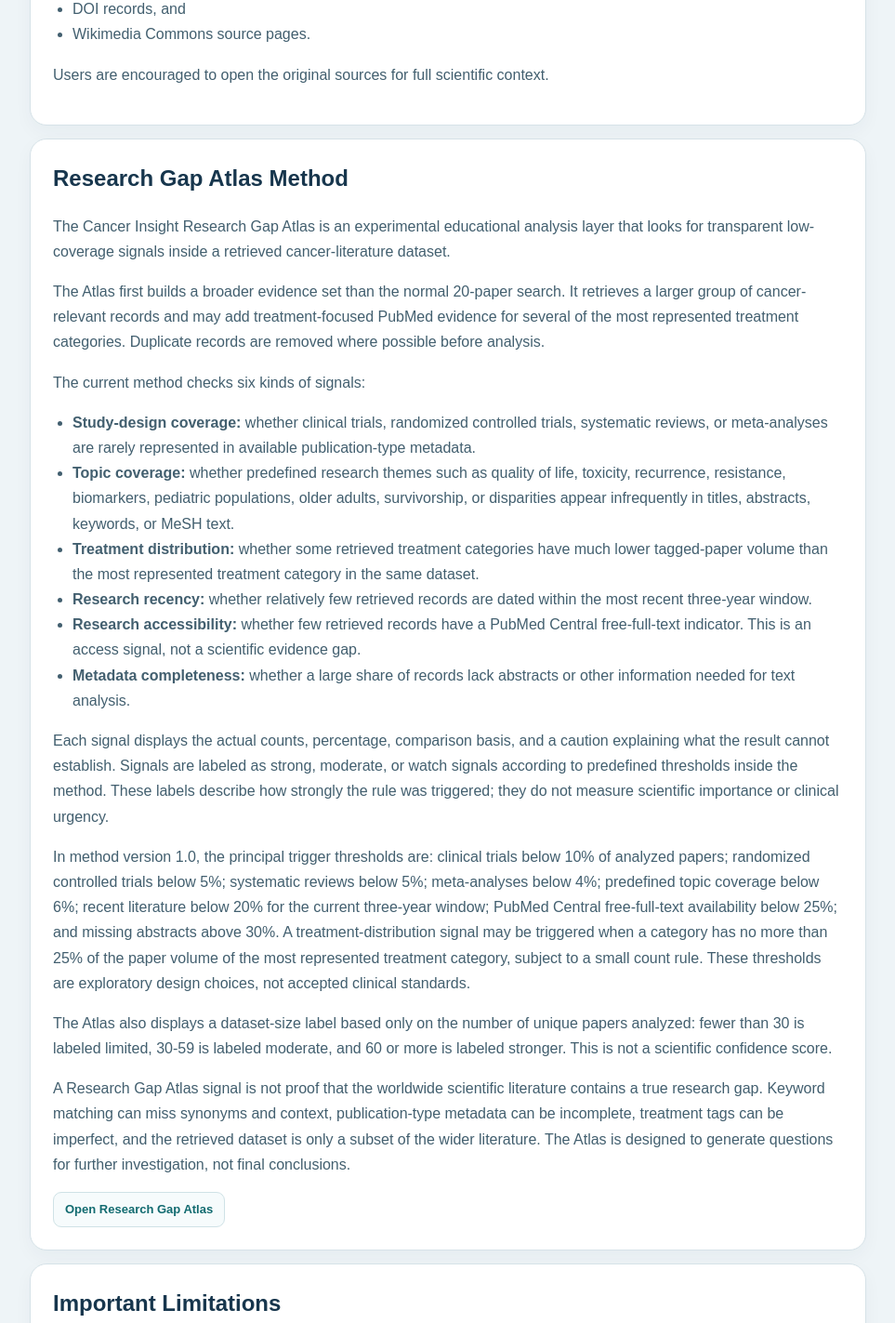
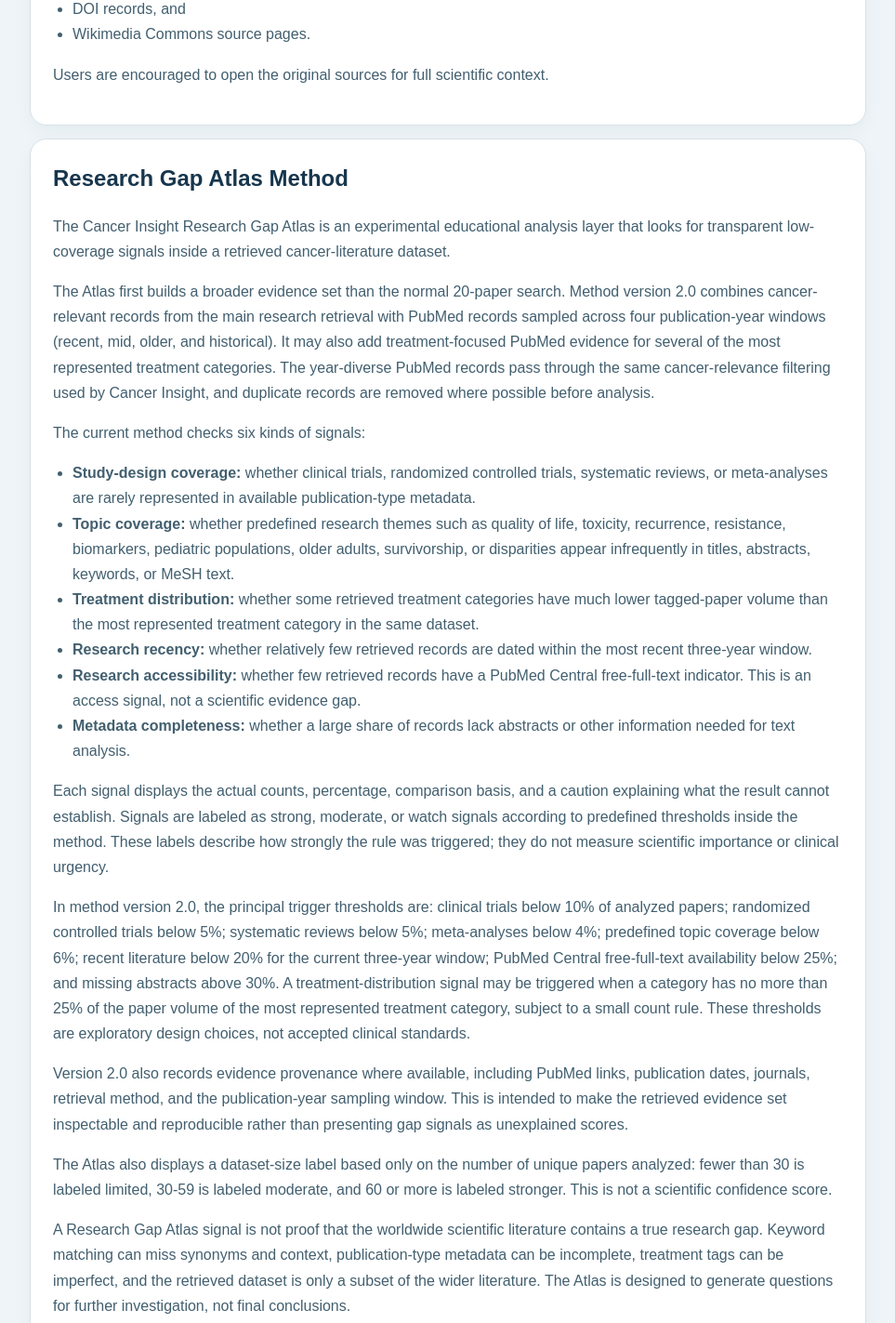
Before and after one commit to taliakasissieh/Cancer-Insight-Web, a Next.js app: page /methodology in a window 1280 px wide. Shown: the part 7142-8565 px from the top of the page at 93% size, without its empty margins (158-1121 px from the left). Built offline with nearby package versions, Linux system fonts and the light colour scheme.

Commit message:
Document Research Gap Atlas V2 methodology

```diff
--- a/app/methodology/page.js
+++ b/app/methodology/page.js
@@ -488,10 +488,14 @@
 
           <p>
             The Atlas first builds a broader evidence set than the normal
-            20-paper search. It retrieves a larger group of cancer-relevant
-            records and may add treatment-focused PubMed evidence for several of
-            the most represented treatment categories. Duplicate records are
-            removed where possible before analysis.
+            20-paper search. Method version 2.0 combines cancer-relevant records
+            from the main research retrieval with PubMed records sampled across
+            four publication-year windows (recent, mid, older, and historical).
+            It may also add treatment-focused PubMed evidence for several of the
+            most represented treatment categories. The year-diverse PubMed
+            records pass through the same cancer-relevance filtering used by
+            Cancer Insight, and duplicate records are removed where possible
+            before analysis.
           </p>
 
           <p>
@@ -540,7 +544,7 @@
           </p>
 
           <p>
-            In method version 1.0, the principal trigger thresholds are: clinical
+            In method version 2.0, the principal trigger thresholds are: clinical
             trials below 10% of analyzed papers; randomized controlled trials below
             5%; systematic reviews below 5%; meta-analyses below 4%; predefined
             topic coverage below 6%; recent literature below 20% for the current
@@ -550,6 +554,14 @@
             volume of the most represented treatment category, subject to a small
             count rule. These thresholds are exploratory design choices, not
             accepted clinical standards.
+          </p>
+
+          <p>
+            Version 2.0 also records evidence provenance where available, including
+            PubMed links, publication dates, journals, retrieval method, and the
+            publication-year sampling window. This is intended to make the
+            retrieved evidence set inspectable and reproducible rather than
+            presenting gap signals as unexplained scores.
           </p>
 
           <p>
```
